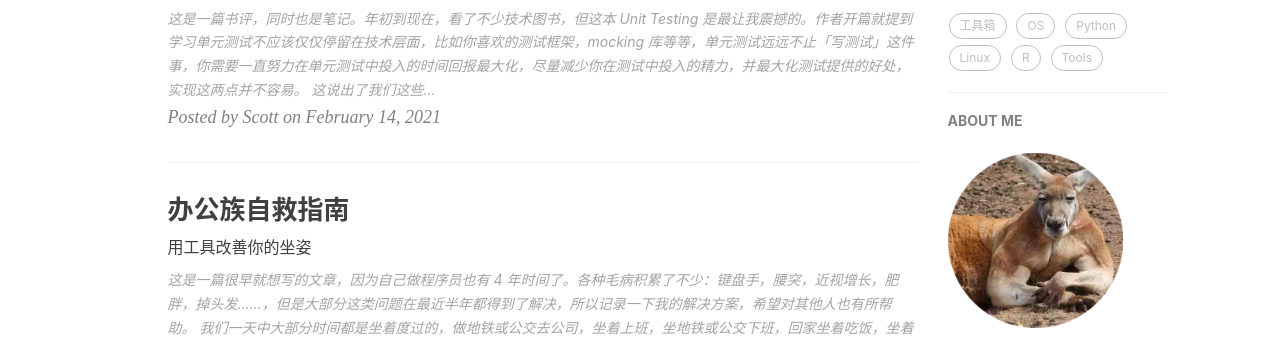
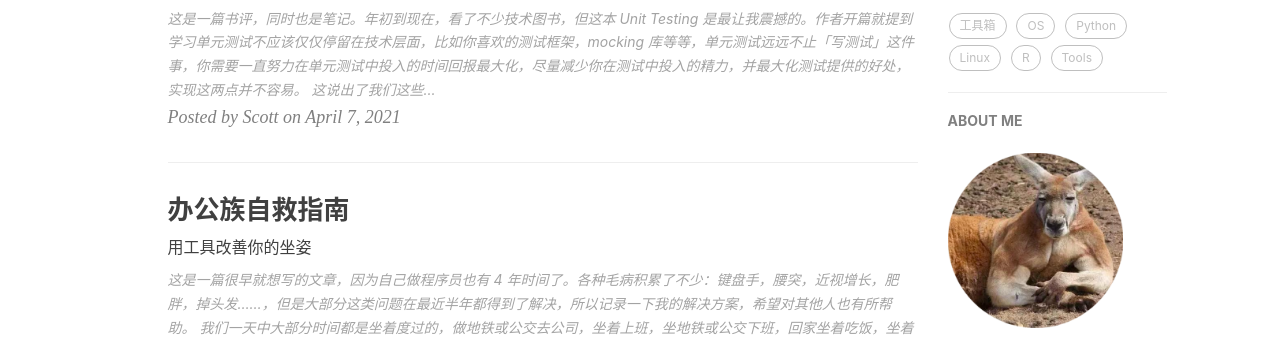
Before and after one commit to scottming/scottming.github.io, a Jekyll site: the page built from index.html, in a window 1280 px wide and 900 px high, scrolled down 352 px. Shown: the part 153-490 px from the top of the window. Built offline with Jekyll 4.4.1, drawn with Linux system fonts in a browser that asks for light colours; nearby versions of some CDN libraries; the list of posts is cut into pages by our own code; comment, search, counter and statistics services are not loaded.

Commit message:
Modify the date

```diff
--- a/_posts/2021-04-05-unit-testing.md
+++ b/_posts/2021-04-05-unit-testing.md
@@ -2,7 +2,7 @@
 layout: post
 title: 单元测试的原则、最佳实践和模式
 subtitle:
-date:       2021-02-14
+date:       2021-04-07
 author:     "Scott"
 header-img: "img/coding.jpg"
 catalog:    true
```
